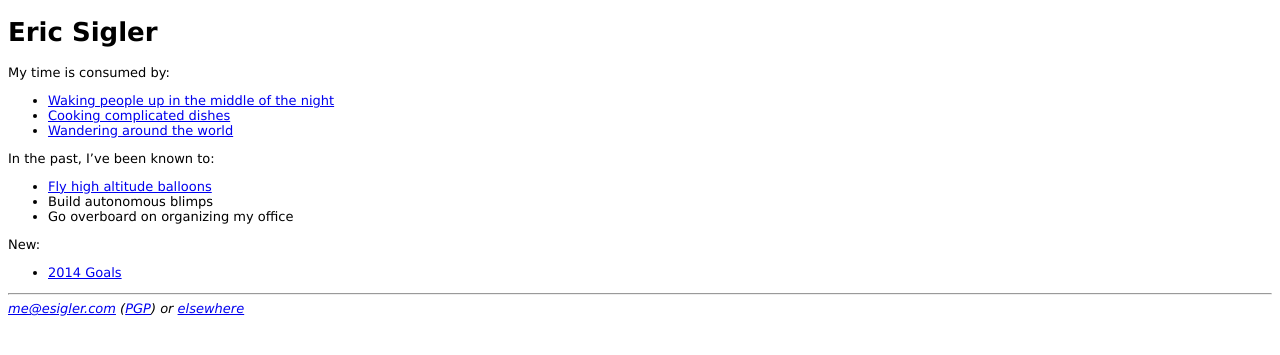
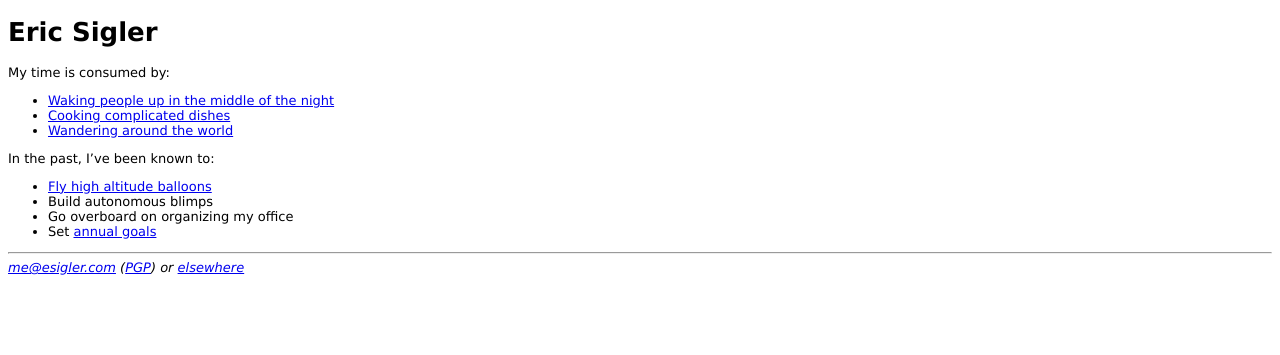
Before and after one commit to esigler/esigler.com, a Jekyll site: the page built from index.markdown, in a window 1280 px wide. Shown: the top 355 px of the page. Built offline with Jekyll 4.4.1, drawn with Linux system fonts in a browser that asks for light colours.

Commit message:
Update page

```diff
--- a/index.markdown
+++ b/index.markdown
@@ -15,10 +15,7 @@ In the past, I've been known to:
 * [Fly high altitude balloons][4]
 * Build autonomous blimps
 * Go overboard on organizing my office
-
-New:
-
-* [2014 Goals][5]
+* Set [annual goals][5]
 
 [1]: http://www.pagerduty.com
 [2]: /cooking.html
```
